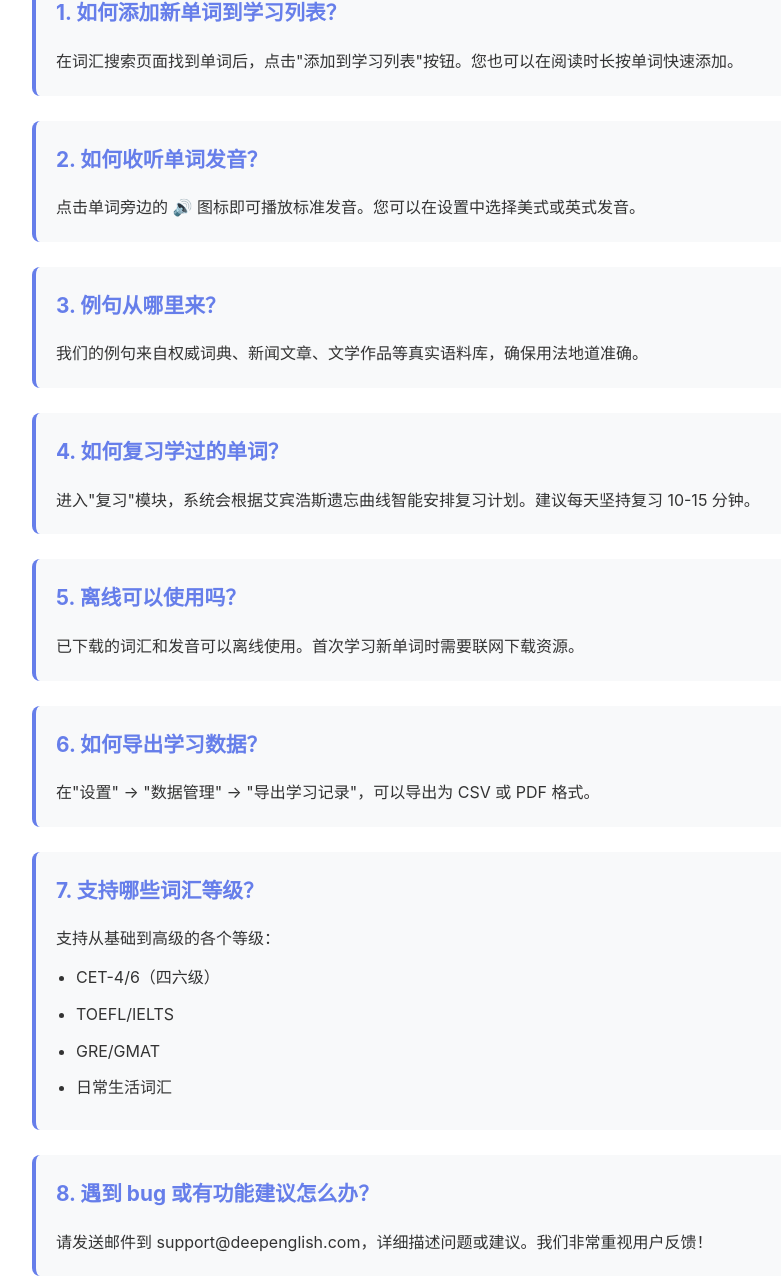
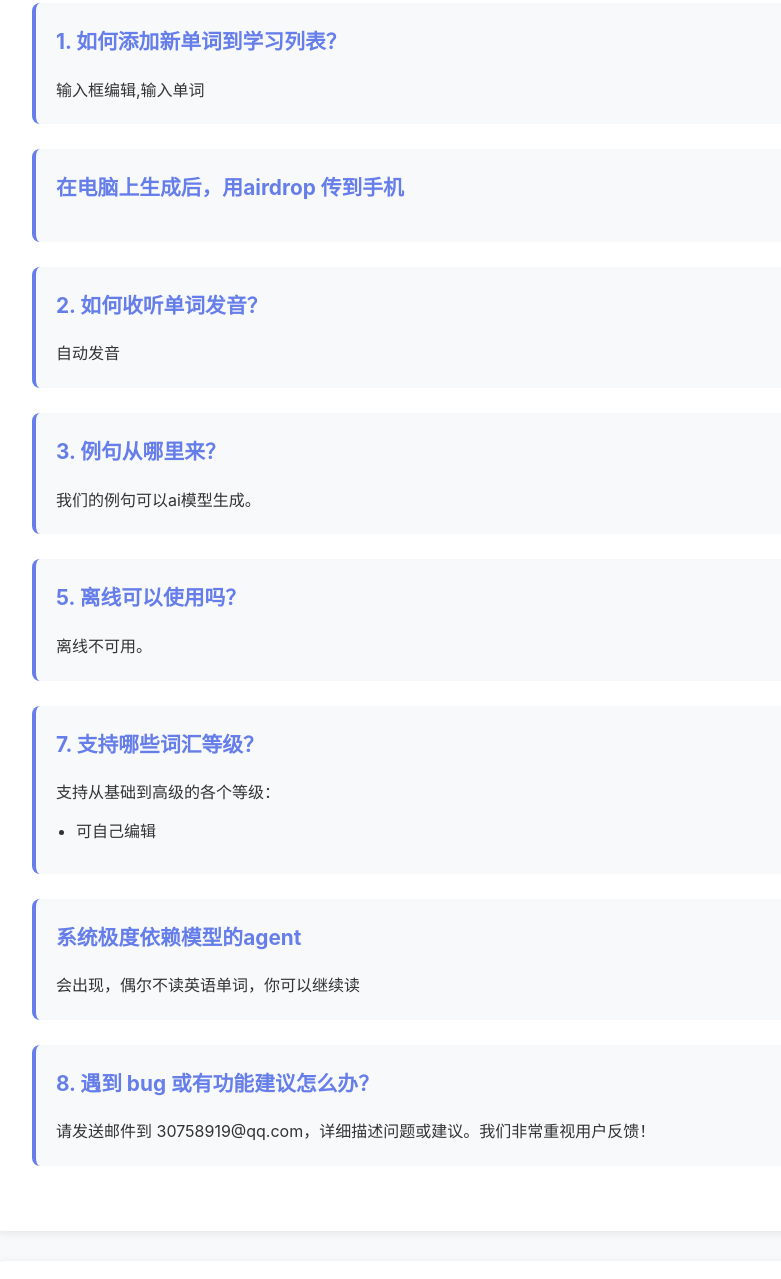
Before and after one commit to aadebuger/deepenglish, a plain HTML site: page index.html in a window 1280 px wide. Shown: the part 1428-2707 px from the top of the page, without its empty margins (218-999 px from the left). Drawn offline with Linux system fonts and the light colour scheme.

Commit message:
Update contact email and modify FAQ content

```diff
--- a/index.html
+++ b/index.html
@@ -167,7 +167,7 @@
         <div class="contact-box card">
             <h2>📮 联系我们</h2>
             <div class="contact-info">
-                <p>📧 技术支持邮箱: <a href="mailto:support@deepenglish.com">support@deepenglish.com</a></p>
+                <p>📧 技术支持邮箱: <a href="mailto:30758919@qq.com">support@deepenglish.com</a></p>
                 <p>⏰ 工作时间: 周一至周五 9:00-18:00 (GMT+8)</p>
                 <p>💬 我们通常在 24 小时内回复您的邮件</p>
             </div>
@@ -179,7 +179,7 @@
                 <div class="feature-item">
                     <div class="icon">🔊</div>
                     <h3>标准发音</h3>
-                    <p>美式/英式发音，真人朗读</p>
+                    <p>Apple 语音朗读</p>
                 </div>
                 <div class="feature-item">
                     <div class="icon">📝</div>
@@ -189,12 +189,12 @@
                 <div class="feature-item">
                     <div class="icon">💡</div>
                     <h3>智能学习</h3>
-                    <p>个性化学习计划与复习</p>
+                    <p>ai原生app。支持四家模型。deepseek,豆包，kimi,智谱</p>
                 </div>
                 <div class="feature-item">
                     <div class="icon">📊</div>
                     <h3>学习统计</h3>
-                    <p>追踪学习进度与成果</p>
+                    <p>智能学习积分</p>
                 </div>
             </div>
         </div>
@@ -204,49 +204,45 @@
 
             <div class="faq-item">
                 <h3>1. 如何添加新单词到学习列表？</h3>
-                <p>在词汇搜索页面找到单词后，点击"添加到学习列表"按钮。您也可以在阅读时长按单词快速添加。</p>
+                <p>输入框编辑,输入单词</p>
             </div>
+            <div class="faq-item">
+                <h3>在电脑上生成后，用airdrop 传到手机</h3>
 
+            </div>
             <div class="faq-item">
                 <h3>2. 如何收听单词发音？</h3>
-                <p>点击单词旁边的 🔊 图标即可播放标准发音。您可以在设置中选择美式或英式发音。</p>
+                <p>自动发音</p>
             </div>
 
             <div class="faq-item">
                 <h3>3. 例句从哪里来？</h3>
-                <p>我们的例句来自权威词典、新闻文章、文学作品等真实语料库，确保用法地道准确。</p>
-            </div>
-
-            <div class="faq-item">
-                <h3>4. 如何复习学过的单词？</h3>
-                <p>进入"复习"模块，系统会根据艾宾浩斯遗忘曲线智能安排复习计划。建议每天坚持复习 10-15 分钟。</p>
+                <p>我们的例句可以ai模型生成。</p>
             </div>
 
             <div class="faq-item">
                 <h3>5. 离线可以使用吗？</h3>
-                <p>已下载的词汇和发音可以离线使用。首次学习新单词时需要联网下载资源。</p>
+                <p>离线不可用。</p>
             </div>
 
-            <div class="faq-item">
-                <h3>6. 如何导出学习数据？</h3>
-                <p>在"设置" → "数据管理" → "导出学习记录"，可以导出为 CSV 或 PDF 格式。</p>
-            </div>
+
 
             <div class="faq-item">
                 <h3>7. 支持哪些词汇等级？</h3>
                 <p>支持从基础到高级的各个等级：
                     <ul>
-                        <li>CET-4/6（四六级）</li>
-                        <li>TOEFL/IELTS</li>
-                        <li>GRE/GMAT</li>
-                        <li>日常生活词汇</li>
+                        <li>可自己编辑</li>
+
                     </ul>
                 </p>
             </div>
-
+    <div class="faq-item">
+                <h3>系统极度依赖模型的agent</h3>
+                <p>会出现，偶尔不读英语单词，你可以继续读</p>
+            </div>
             <div class="faq-item">
                 <h3>8. 遇到 bug 或有功能建议怎么办？</h3>
-                <p>请发送邮件到 support@deepenglish.com，详细描述问题或建议。我们非常重视用户反馈！</p>
+                <p>请发送邮件到 30758919@qq.com，详细描述问题或建议。我们非常重视用户反馈！</p>
             </div>
         </div>
 
```
